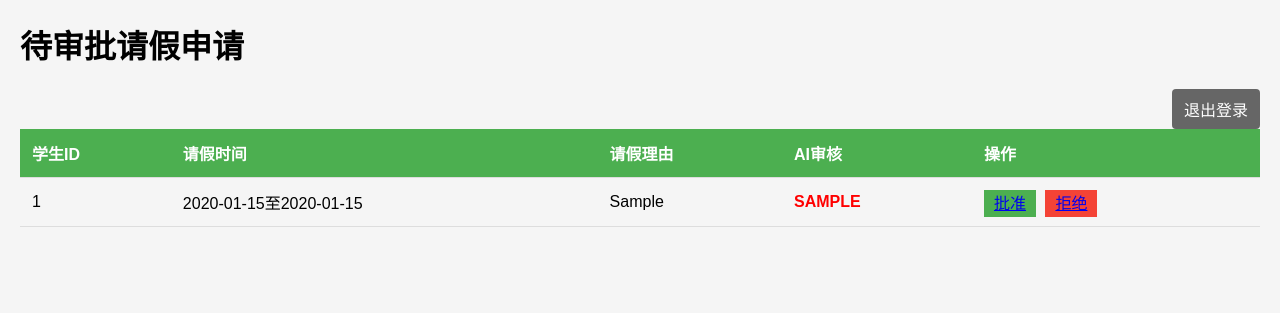
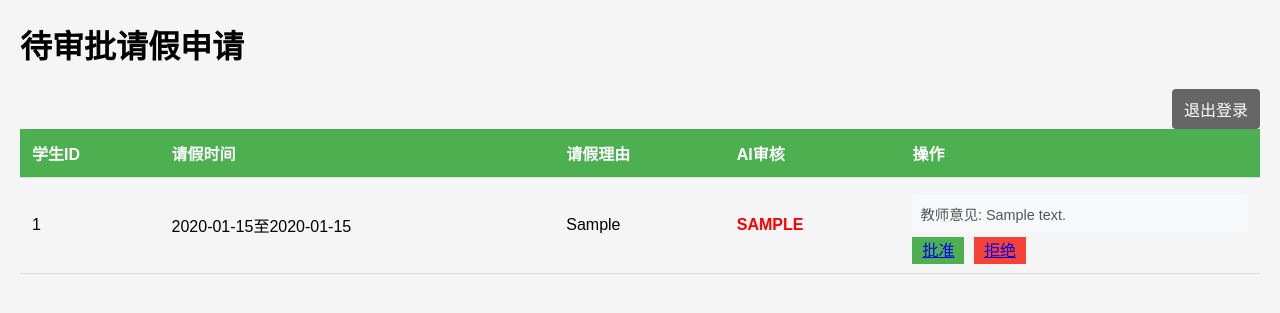
Before and after one commit to GZXai/Student-Leave-Management-System, a Flask app: template templates/teacher.html in a window 1280 px wide. Shown: the top 313 px of the page. Run offline with Flask 3, Linux system fonts and the light colour scheme; the template is opened without the code that fills it: values that come from a table or form of the project are taken from there, others are empty; tables that the repository leaves empty hold one stand-in row (values such as "Sample post").

Commit message:
添加了教师端评论页面

```diff
--- a/app.py
+++ b/app.py
@@ -4,10 +4,14 @@ from flask_sqlalchemy import SQLAlchemy
 from utils.ai_check import check_reason_validity
 from utils.doc_gen import generate_leave_doc
 import datetime
+import os
+from dotenv import load_dotenv
+
+load_dotenv()  # 加载.env文件中的环境变量
 
 app = Flask(__name__)
-app.config['SQLALCHEMY_DATABASE_URI'] = 'sqlite:///leave.db'
-app.config['SECRET_KEY'] = 'your_secret_key_here'
+app.config['SQLALCHEMY_DATABASE_URI'] = os.getenv('DATABASE_URI', 'sqlite:///leave.db')
+app.config['SECRET_KEY'] = os.getenv('SECRET_KEY')  # 从环境变量获取密钥
 db = SQLAlchemy(app)
 
 
@@ -26,6 +30,7 @@ class LeaveRequest(db.Model):
     end_date = db.Column(db.DateTime)
     status = db.Column(db.String(20), default='pending')
     ai_check = db.Column(db.String(20))
+    teacher_comment = db.Column(db.String(500))  # 新增教师评论字段
 
 
 @app.route('/')
@@ -82,20 +87,25 @@ def teacher_view():
     return render_template('teacher.html', requests=requests)
 
 
-@app.route('/approve/<int:req_id>')
+@app.route('/approve/<int:req_id>', methods=['GET', 'POST'])
 def approve(req_id):
     req = LeaveRequest.query.get(req_id)
-    req.status = 'approved'
-    db.session.commit()
-    return redirect(url_for('teacher_view'))
+    if request.method == 'POST':
+        req.status = 'approved'
+        req.teacher_comment = request.form.get('comment', '')
+        db.session.commit()
+        return redirect(url_for('teacher_view'))
+    return render_template('approve.html', request=req)
 
-
-@app.route('/reject/<int:req_id>')
+@app.route('/reject/<int:req_id>', methods=['GET', 'POST'])
 def reject(req_id):
     req = LeaveRequest.query.get(req_id)
-    req.status = 'rejected'
-    db.session.commit()
-    return redirect(url_for('teacher_view'))
+    if request.method == 'POST':
+        req.status = 'rejected'
+        req.teacher_comment = request.form.get('comment', '')
+        db.session.commit()
+        return redirect(url_for('teacher_view'))
+    return render_template('reject.html', request=req)
 
 
 @app.route('/download/<int:req_id>')
--- a/requirements.txt
+++ b/requirements.txt
@@ -5,3 +5,4 @@ python-docx==0.8.11
 python-dotenv==1.0.0
 gunicorn==21.2.0
 alembic==1.13.1
+Werkzeug==3.0.2  # 明确添加安全依赖
--- a/static/style.css
+++ b/static/style.css
@@ -83,3 +83,12 @@ th {
     color: red;
     margin-top: 10px;
 }
+
+.comment {
+    background-color: #f8f9fa;
+    padding: 8px;
+    margin: 5px 0;
+    border-radius: 4px;
+    font-size: 0.9em;
+    color: #555;
+}
--- a/templates/teacher.html
+++ b/templates/teacher.html
@@ -24,6 +24,9 @@
                 {{ req.ai_check|upper }}
             </td>
             <td>
+                {% if req.teacher_comment %}
+                <div class="comment">教师意见: {{ req.teacher_comment }}</div>
+                {% endif %}
                 <a href="/approve/{{ req.id }}" class="approve-btn">批准</a>
                 <a href="/reject/{{ req.id }}" class="reject-btn">拒绝</a>
             </td>
```
Also changed, not shown: templates/approve.html (added, +17 -0 lines).
